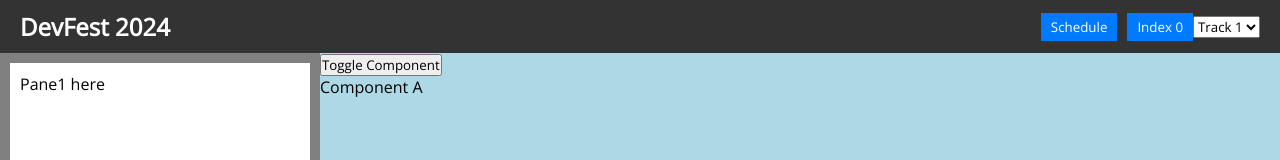
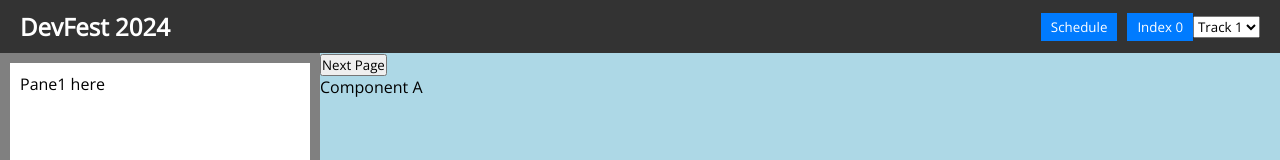
Before and after one commit to adicu/devfest-2024, a Next.js app: page / in a window 1280 px wide. Shown: the top 160 px of the page. Built offline with nearby package versions, Linux system fonts and the light colour scheme.

Commit message:
Transition Page now works with more than one component

```diff
--- a/src/components/book-components/TransitionComponent.jsx
+++ b/src/components/book-components/TransitionComponent.jsx
@@ -24,21 +24,29 @@ export const ComponentBWrapper = styled.div`
 `;
 
 const TransitionComponent = () => {
-  const [showComponentA, setShowComponentA] = useState(true);
+  const MAX_PAGE = 3;
+  const [currentPage, setCurrentPage] = useState(1);
 
   const toggleComponent = () => {
-    setShowComponentA((prev) => !prev);
+    if (currentPage < MAX_PAGE) {
+      setCurrentPage(currentPage + 1);
+    } else {
+      setCurrentPage(1);
+    }
   };
 
   return (
     <div>
-      <button onClick={toggleComponent}>Toggle Component</button>
+      <button onClick={toggleComponent}>Next Page</button>
       <TransitionContainer>
-        <ComponentAWrapper visible={showComponentA}>
+        <ComponentAWrapper visible={currentPage == 1}>
           Component A
         </ComponentAWrapper>
-        <ComponentBWrapper visible={!showComponentA}>
+        <ComponentBWrapper visible={currentPage == 2}>
           Component B
+        </ComponentBWrapper>
+        <ComponentBWrapper visible={currentPage == 3}>
+          Component C
         </ComponentBWrapper>
       </TransitionContainer>
     </div>
```
